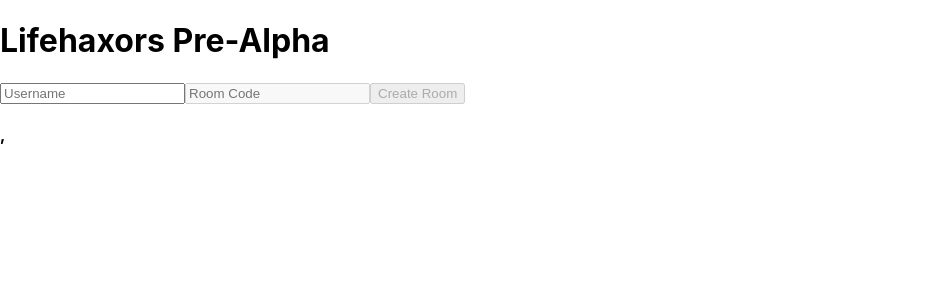
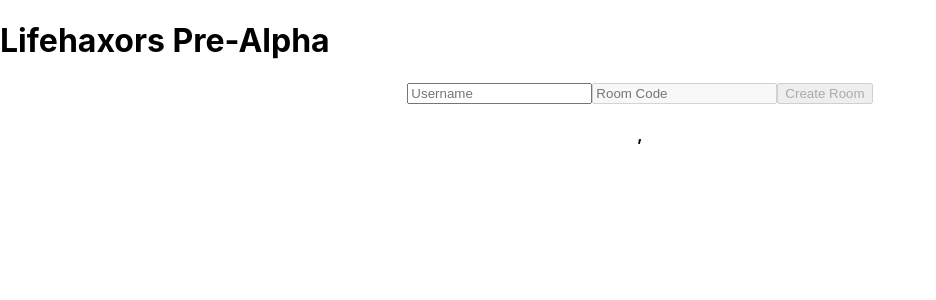
Before and after one commit to rproct/lifehaxors-client, a React (Create React App) app: page / in a window 1280 px wide. Shown: the top 300 px of the page, without its empty margins (0-936 px from the left). Built offline with nearby package versions, Linux system fonts and the light colour scheme; no server answers.

Commit message:
Centered content

```diff
--- a/package.json
+++ b/package.json
@@ -26,7 +26,7 @@
   "scripts": {
     "predeploy": "npm run build",
     "deploy": "gh-pages -d build",
-    "start": "react-scripts start",
+    "start": "react-scripts --openssl-legacy-provider start",
     "build": "react-scripts build",
     "test": "react-scripts test",
     "eject": "react-scripts eject"
--- a/src/App.tsx
+++ b/src/App.tsx
@@ -34,9 +34,11 @@ function App() {
   return (
     <div>
       <h1>Lifehaxors Pre-Alpha</h1>
+      <div className='flex'>
       {game.round === -1 && <RoomHandler currentGame={game} dispatch={dispatch}/>}
       {game.mode === 'lobby' && game.round === 0 && <Lobby currentGame={game} dispatch={dispatch}/>}
       {game.mode !== 'lobby' && game.round >= 1 && <Game currentGame={game} dispatch={dispatch}/>}
+      </div>
       {/* <h3>{JSON.stringify(game)}</h3> */}
     </div>
   );
--- a/src/components/subcomponents/timer.tsx
+++ b/src/components/subcomponents/timer.tsx
@@ -15,6 +15,6 @@ export const Timer: React.FC<Props> = ({time}) => {
     }, [seconds])
 
     return(
-        <h1>{seconds}</h1>
+        <h1 id="timer">{seconds}</h1>
     )
 }
--- a/src/index.css
+++ b/src/index.css
@@ -12,4 +12,13 @@ code {
     monospace;
 }
 
-/*Test*/
+#timer{
+  color: red;
+}
+
+.flex {
+  display: flex;
+  justify-content: center;
+  align-items: center;
+  text-align: center;
+}
```
